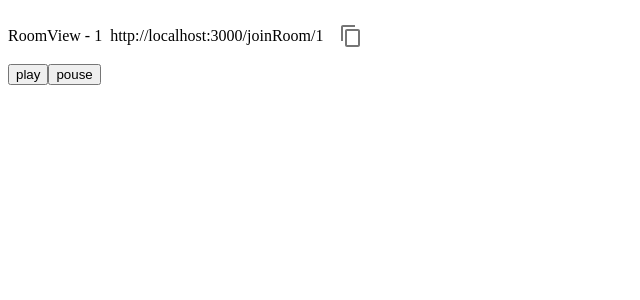
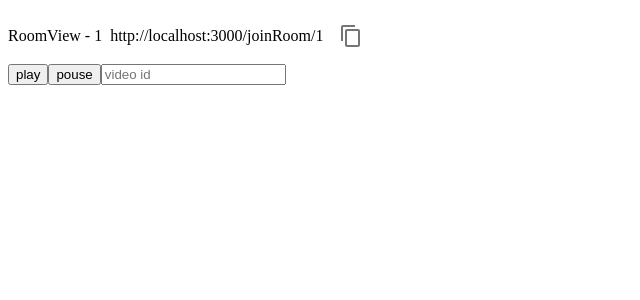
Before and after one commit to EP-coode/WatchTube, a React (Vite) app in the folder frontend/: page /room/1 in a window 1280 px wide. Shown: the top 300 px of the page, without its empty margins (0-640 px from the left). Built offline with nearby package versions, Linux system fonts and the light colour scheme; no server answers.

Commit message:
define yt player interface

```diff
--- a/frontend/src/Views/RoomView.tsx
+++ b/frontend/src/Views/RoomView.tsx
@@ -28,6 +28,10 @@ const RoomView: FC = () => {
 
   const roomJoinLink = `http://localhost:3000/joinRoom/${roomId}`;
 
+  const handleVieoIdInput = (e: React.ChangeEvent<HTMLInputElement>) => {
+    player?.loadVideoById(e.target.value);
+  };
+
   const handleBtnClick = () => {
     player?.playVideo();
   };
@@ -43,6 +47,7 @@ const RoomView: FC = () => {
       {PlayerComponent}
       <button onClick={handleBtnClick}>play</button>
       <button onClick={handleBtnPouseClick}>pouse</button>
+      <input type="text" onChange={handleVieoIdInput} placeholder="video id" />
     </div>
   );
 };
--- a/frontend/src/hooks/useYtPlayer.tsx
+++ b/frontend/src/hooks/useYtPlayer.tsx
@@ -1,5 +1,7 @@
+import { jsx } from '@emotion/react';
 import React, { useEffect, useState } from 'react';
 import { randomString } from '../helpers/random';
+import { IYoutubePleyer } from '../interfaces/IYoutubePlayer';
 
 export function useYtPlayer(
   ytVideId: string,
@@ -42,5 +44,5 @@ export function useYtPlayer(
     <div>
       <div id={`youtube-player-${playerId}`} />
     </div>,
-  ];
+  ] as [IYoutubePleyer | undefined, JSX.Element];
 }
--- /dev/null
+++ b/frontend/src/interfaces/IYoutubePlayer.ts
@@ -0,0 +1,8 @@
+export interface IYoutubePleyer {
+  getDuration: () => number;
+  getVideoUrl: () => string;
+  pauseVideo: () => void;
+  playVideo: () => void;
+  seekTo: (seconds: number, allowSeekAhead: boolean) => void;
+  loadVideoById: (ytVideoId: string) => void;
+}
```
